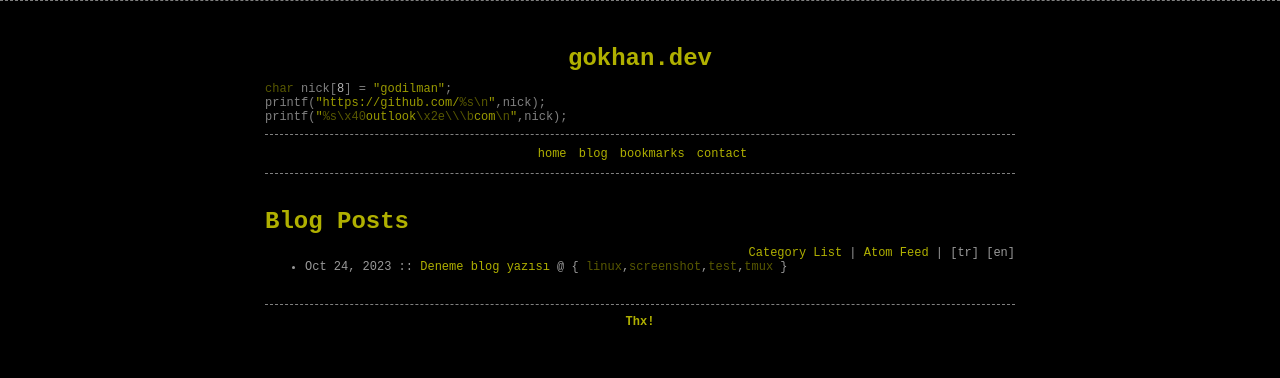
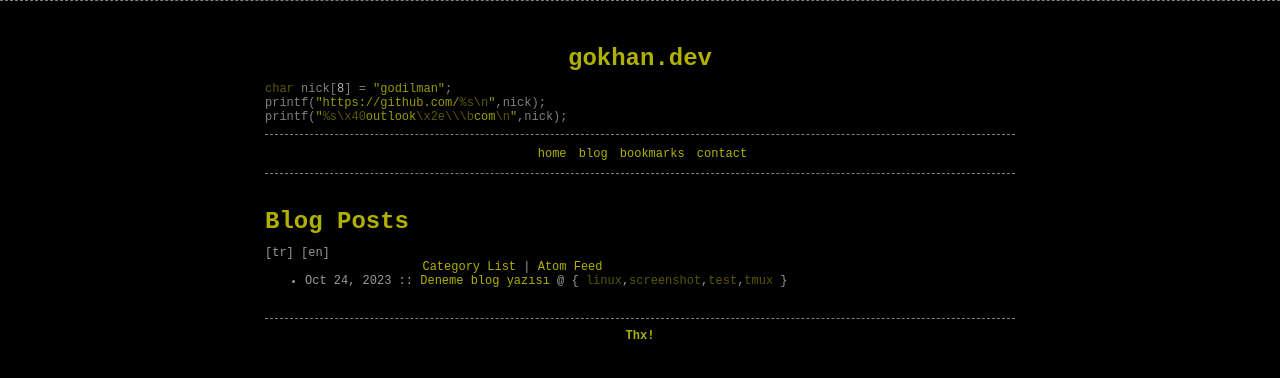
Before and after one commit to godilman/godilman.github.io, a Jekyll site: the page built from blog.md, in a window 1280 px wide. Shown: the top 378 px of the page. Built offline with Jekyll 4.4.1, drawn with Linux system fonts in a browser that asks for light colours.

Commit message:
lang txt test

```diff
--- a/_includes/blog.html
+++ b/_includes/blog.html
@@ -1,8 +1,8 @@
-<div style="width:100%;text-align:right;">
+<div style="width:45%;text-align: left;">
+    [tr] [en]
+</div>
+<div style="width:45%;text-align:right;">
     <a href="{{ site.baseurl }}category/" title="Category List">Category List</a>
     |
     <a href="{{ site.baseurl }}feed/" title="Atom Feed Posts">Atom Feed</a>
-    |
-
-    [tr] [en]
 </div>
```
